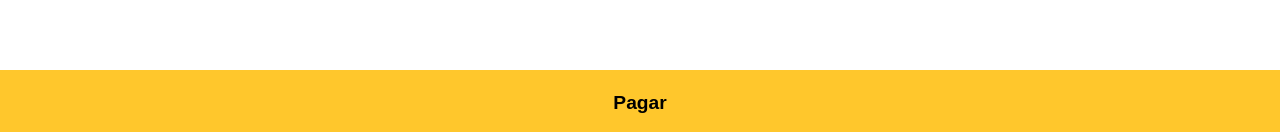
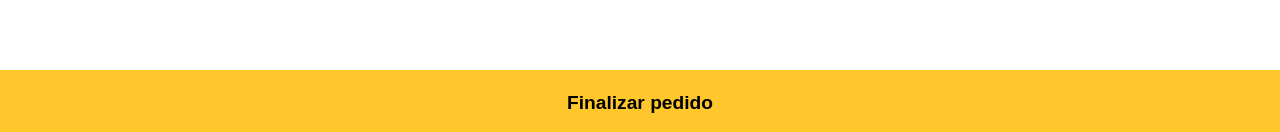
Before and after one commit to JulianKominovic/proyecto-de-soft, a React (Vite) app: page /pago in a window 1280 px wide. Shown: the part 665-797 px from the top of the page. Built offline with nearby package versions, Linux system fonts and the light colour scheme.

Commit message:
cambio de pagar a finalizar pedido

```diff
--- a/src/pages/Pago.jsx
+++ b/src/pages/Pago.jsx
@@ -114,7 +114,7 @@ const Pago = () => {
             />
           </li>
         </ul>
-        <input className="botonSubmit" type="submit" value="Pagar" />
+        <input className="botonSubmit" type="submit" value="Finalizar pedido" />
       </form>
     </>
   );
```
